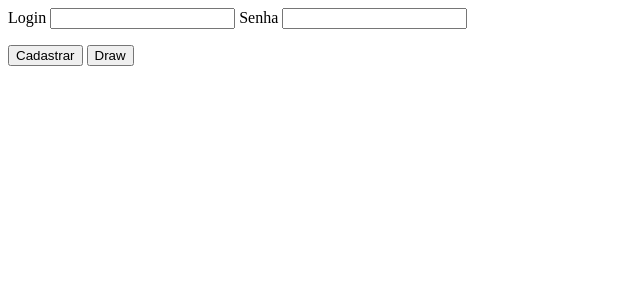
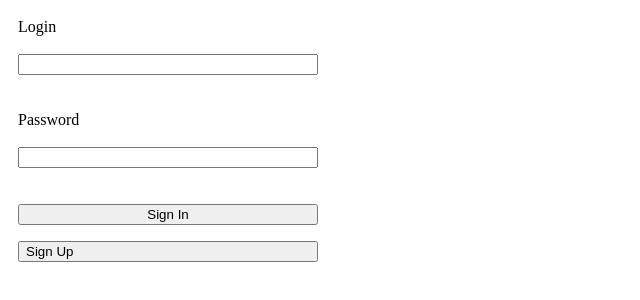
Before and after one commit to deadlyshoes/deadlyshoes.github.io, a plain HTML site: page index.html in a window 1280 px wide. Shown: the whole page, without its empty margins (0-640 px from the left). Drawn offline with Linux system fonts and the light colour scheme.

Commit message:
stylize login and save user id

```diff
--- a/index.html
+++ b/index.html
@@ -1,15 +1,28 @@
 <html>
 	<head>
 		<title>Login</title>
+		<script src="index.js"></script>
+		<style>
+			.accountContainer {
+				padding: 10px;
+			}
+			.loginForm {
+				display: flex;
+				flex-direction: column;
+				width: 300px;
+			}
+		</style>
 	</head>
 	<body>
-		<form action="https://localhost:7043/api/User/login" method="GET">
-			<label for="flogin">Login</label>
-			<input type="text" name="login" id="flogin" />
-			<label for="flogin">Senha</label>
-			<input type="text" name="password" id="fpassword" />
-		</form>
-		<button action="window.location.href='/cadastro.html'">Cadastrar</button>
-		<button action="window.location.href='draw'">Draw</button>
+		<div class="accountContainer">
+			<form class="loginForm" onsubmit="handleLogin(event)">
+				<label for="flogin">Login</label><br>
+				<input type="text" name="login" id="flogin" required /><br><br>
+				<label for="flogin">Password</label><br>
+				<input type="text" name="password" id="fpassword" required /><br><br>
+				<input type="submit" value="Sign In" />
+			</form>
+			<button class="loginForm" onclick="window.location.href='./cadastro.html'">Sign Up</button>
+		</div>
 	</body>
 </html>
--- /dev/null
+++ b/index.js
@@ -0,0 +1,14 @@
+async function handleLogin(e) {
+	e.preventDefault();
+
+	let formParams = new URLSearchParams(new FormData(event.target));
+	const response = await fetch("https://localhost:7053/api/User/login?" + formParams.toString(), {
+		method: "GET",
+		mode: "cors"
+	});
+	if (response.ok) {
+		let info = await response.json();
+		sessionStorage.setItem("userId", info.id);
+		window.location.href = "./draw.html";
+	}
+}
```
